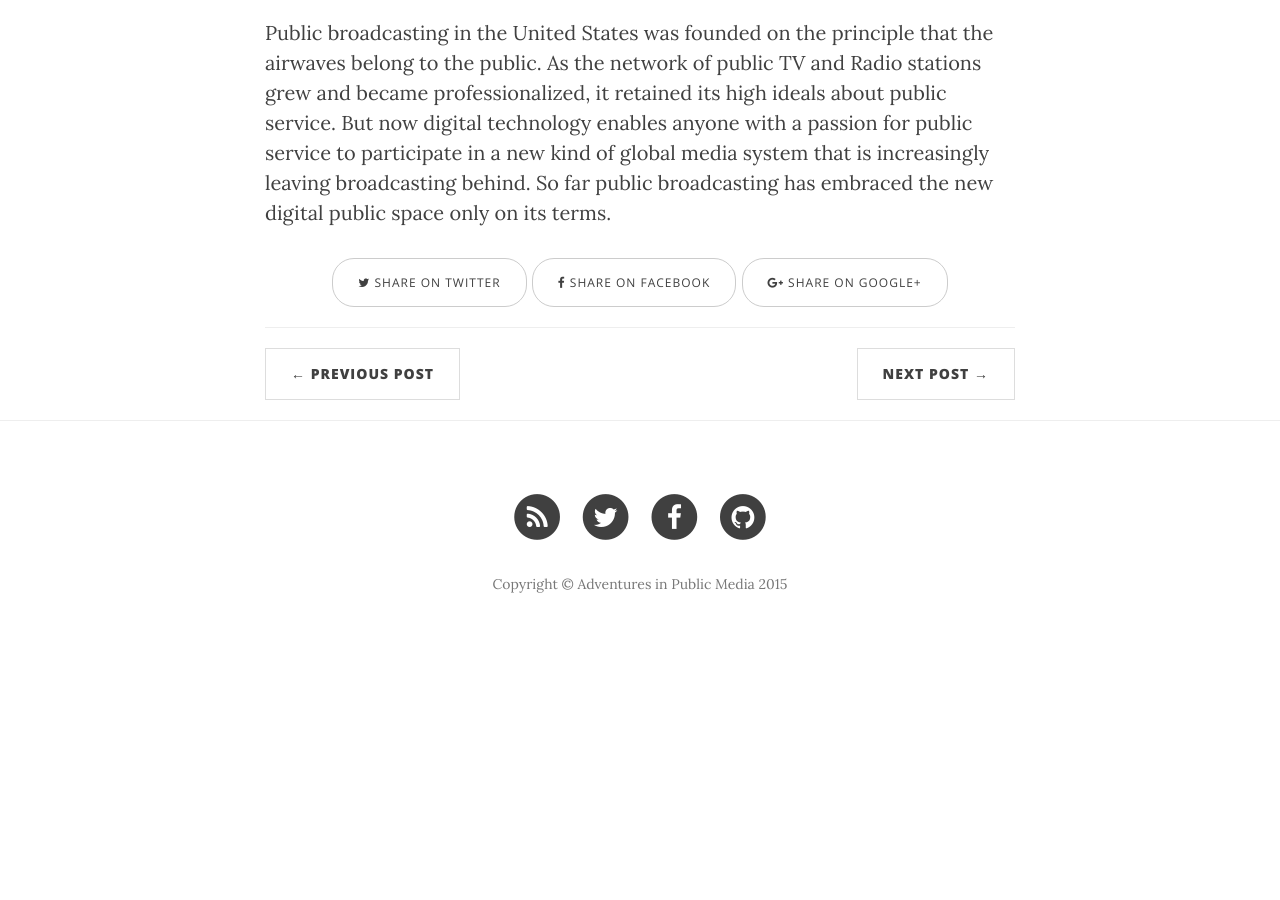
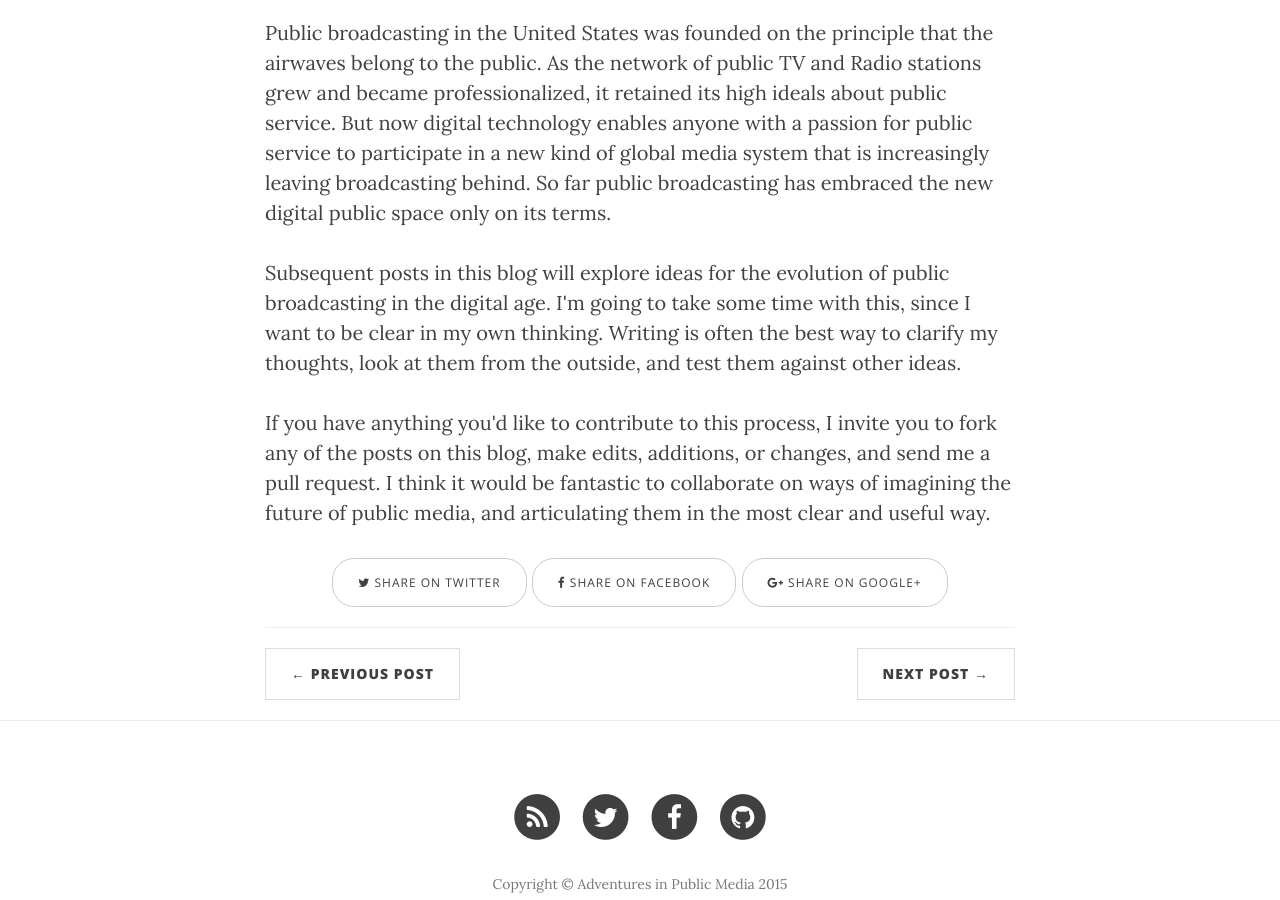
Before and after one commit to jackbrighton/jackbrighton.github.io, a Jekyll site: the page built from _posts/2015-04-22-public-space.html, in a window 1280 px wide and 900 px high, scrolled down 594 px. Built offline with Jekyll 4.4.1, drawn with Linux system fonts in a browser that asks for light colours; nearby versions of some CDN libraries; before the commit the page ends 1254 px from its top, so only the background shows below that.

Commit message:
edit post

```diff
--- a/_posts/2015-04-22-public-space.html
+++ b/_posts/2015-04-22-public-space.html
@@ -8,3 +8,7 @@ header-img: "img/Raphael-St-Paul-Preaching-feature.jpg"
 ---
 
 <p>Public broadcasting in the United States was founded on the principle that the airwaves belong to the public. As the network of public TV and Radio stations grew and became professionalized, it retained its high ideals about public service. But now digital technology enables anyone with a passion for public service to participate in a new kind of global media system that is increasingly leaving broadcasting behind. So far public broadcasting has embraced the new digital public space only on its terms. </p>
+
+<p>Subsequent posts in this blog will explore ideas for the evolution of public broadcasting in the digital age. I'm going to take some time with this, since I want to be clear in my own thinking. Writing is often the best way to clarify my thoughts, look at them from the outside, and test them against other ideas.</p>
+
+<p> If you have anything you'd like to contribute to this process, I invite you to fork any of the posts on this blog, make edits, additions, or changes, and send me a pull request. I think it would be fantastic to collaborate on ways of imagining the future of public media, and articulating them in the most clear and useful way.</p>
```
